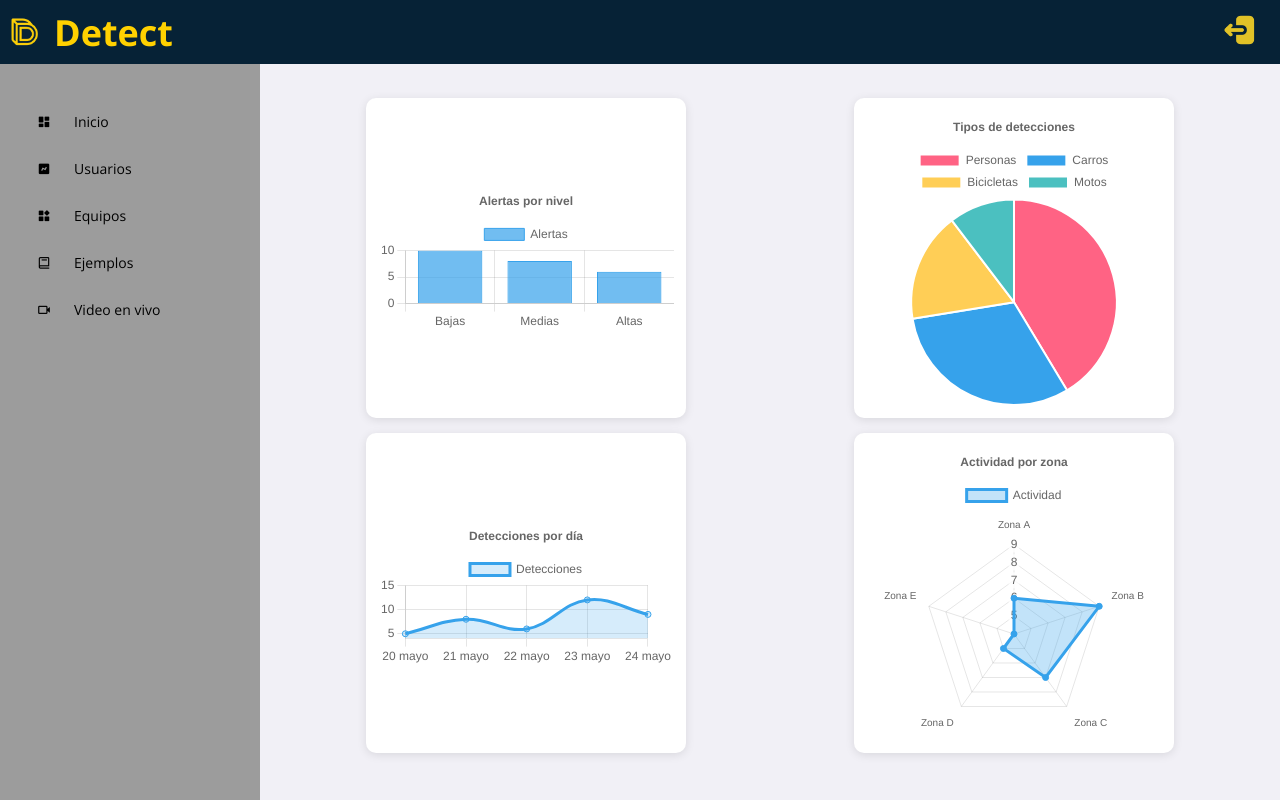
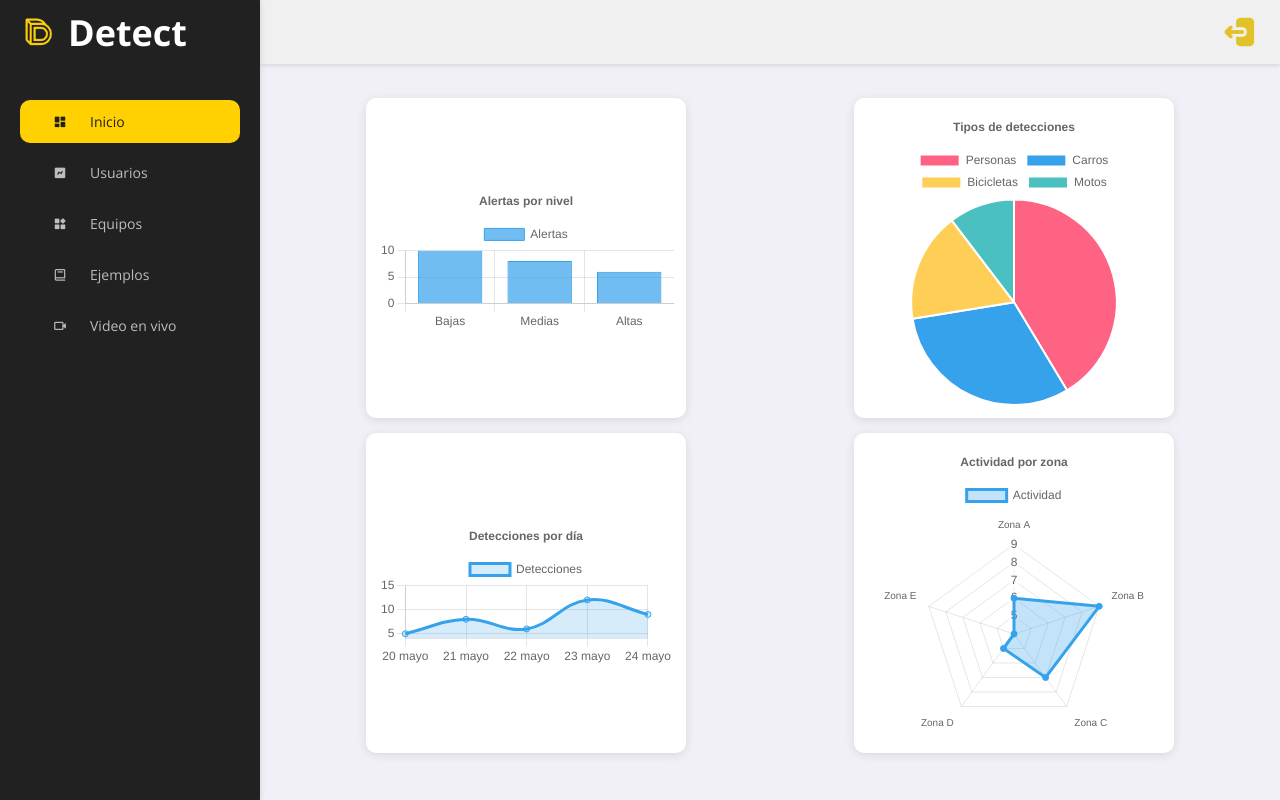
Before and after one commit to Danieltwelve/FrontedModelos, an Angular app: page /dashboard/home in a window 1280 px wide. Built offline with nearby package versions, Linux system fonts and the light colour scheme; sample sign-in values are in the browser's storage.

Commit message:
Se cambian los colores del slidebar y del navbar

```diff
--- a/src/app/dashboard/components/navbar/navbar/navbar.component.css
+++ b/src/app/dashboard/components/navbar/navbar/navbar.component.css
@@ -1,16 +1,22 @@
 /* NAVBAR */
 nav {
-    background: #062236;
+    background: #f0f0f0; /* Un gris bastante claro */
     height: 64px;
-    padding: 0 20px;
+    padding: 0 20px; /* Asegura un padding adecuado para que no esté pegado a los bordes */
     display: flex;
     align-items: center;
-    grid-gap: 28px;
+    justify-content: space-between; /* Esto distribuye el espacio y empuja los elementos a los extremos */
+    grid-gap: 28px; /* Puedes ajustar este gap si tienes más elementos entre el formulario y el perfil */
     position: sticky;
     top: 0;
     left: 0;
     z-index: 100;
+    box-shadow: 0 2px 4px rgba(0, 0, 0, 0.1); /* Añadido un pequeño box-shadow para un efecto de elevación */
+}
 
+/* Si tu H1 de Dashboard vuelve, este es el estilo para él */
+nav h1 {
+    color: #333; /* Un gris oscuro para el texto en la navbar */
 }
 
 nav .toggle-sidebar {
@@ -21,7 +27,7 @@ nav {
 nav form {
     max-width: 400px;
     width: 100%;
-    margin-right: auto;
+    /* margin-right: auto; REMOVIDO: justify-content: space-between se encarga de esto */
 }
 
 nav .form-group {
@@ -30,9 +36,9 @@ nav {
 
 nav .form-group input {
     width: 100%;
-    background: #F1F0F6;
+    background: #ffffff; /* Fondo blanco para el input */
     border-radius: 5px;
-    border: none;
+    border: 1px solid #ddd; /* Borde sutil para el input */
     outline: none;
     padding: 10px 36px 10px 16px;
     transition: all .3s ease;
@@ -85,14 +91,16 @@ nav {
 
 nav .profile {
     position: relative;
+    margin-left: auto; /* Esto empuja el div 'profile' completamente a la derecha */
 }
 
 nav .profile img {
     width: 36px;
     height: 36px;
-    border-radius: 50%;
+    border-radius: 50%; /* Si quieres que el botón de salir sea redondo */
     object-fit: cover;
     cursor: pointer;
+    display: block; /* Asegura que la imagen ocupe su propio espacio */
 }
 
 nav .profile .profile-link {
--- a/src/app/dashboard/components/slidebar/slidebar/slidebar.component.css
+++ b/src/app/dashboard/components/slidebar/slidebar/slidebar.component.css
@@ -3,30 +3,15 @@
     position: fixed;
     max-width: 260px;
     width: 100%;
-  background: #9c9c9c;
+    background: #212121; /* Gris muy oscuro, casi negro como en la imagen de referencia */
     top: 0;
     left: 0;
     height: 100%;
     overflow-y: auto;
     scrollbar-width: none;
-  transition: all .3s ease;
+    transition: all 0.3s ease;
     z-index: 200;
-}
-
-.logo {
-  display: flex;
-  align-items: center;
-  font-size: 1.8rem;
-  font-weight: 700;
-  letter-spacing: 1px;
-  color: #FFFFFF;
-
-}
-
-.logo-img {
-  width: 36px;
-  height: auto;
-  margin-right: 12px;
+    box-shadow: 1px 0px 5px rgba(0, 0, 0, 0.1);
 }
 
 #sidebar.hide {
@@ -44,21 +29,39 @@
 #sidebar .brand {
     font-size: 24px;
     display: flex;
-  align-items: center;
+    align-items: center; /* Esto es clave para alinear verticalmente */
     height: 64px;
     font-weight: 700;
-  color:#FFD100;
+    color: #ffffff; /* Blanco para el texto del logo */
     position: sticky;
     top: 0;
     left: 0;
     z-index: 100;
-  background: #062236;
-  transition: all .3s ease;
-  padding: 0 6px;
-  width: 100%;
+    background: #212121; /* Mismo color de fondo que el sidebar */
+    transition: all 0.3s ease;
+    padding: 0 20px; /* Aumenta el padding horizontal para el espacio inicial */
+    width: 100%; /* Asegura que ocupe todo el ancho disponible */
     border: none;
     text-align: left;
     cursor: pointer;
+    box-sizing: border-box; /* Importante para que el padding no desborde el ancho */
+}
+
+/* Estilo específico para el H1 dentro del brand */
+#sidebar .brand h1 {
+    margin: 0; /* Elimina el margen por defecto del H1 */
+    padding: 0; /* Elimina el padding por defecto del H1 */
+    white-space: nowrap; /* Evita que el texto se rompa en varias líneas */
+    overflow: hidden; /* Oculta cualquier texto que se desborde si el sidebar es muy pequeño */
+    text-overflow: ellipsis; /* Añade puntos suspensivos si el texto se corta */
+}
+
+/* Estilo para la imagen del logo dentro del brand */
+.logo-img {
+    width: 36px;
+    height: auto;
+    margin-right: 12px; /* Margen a la derecha de la imagen para separar del texto */
+    display: block; /* Asegura que la imagen se comporte como un bloque para el margen */
 }
 
 #sidebar .icon {
@@ -67,17 +70,18 @@
     justify-content: center;
     align-items: center;
     margin-right: 6px;
+    color: #bdbdbd; /* Color por defecto para los íconos */
 }
 
 #sidebar .icon-right {
     margin-left: auto;
-  transition: all .3s ease;
+    transition: all 0.3s ease;
 }
 
 #sidebar .side-menu {
     margin: 36px 0;
     padding: 0 20px;
-  transition: all .3s ease;
+    transition: all 0.3s ease;
 }
 
 #sidebar.hide .side-menu {
@@ -92,11 +96,11 @@
     display: flex;
     align-items: center;
     font-size: 14px;
-  color: #000;
-  padding: 12px 16px 12px 0;
-  transition: all .3s ease;
+    color: #bdbdbd; /* Un gris más claro para el texto de los botones inactivos */
+    padding: 12px 16px; /* Ajustado el padding para dar margen interno */
+    margin: 8px 0; /* Margen entre botones */
+    transition: all 0.3s ease;
     border-radius: 10px;
-  margin: 4px 0;
     white-space: nowrap;
     background: transparent;
     border: none;
@@ -106,17 +110,25 @@
 }
 
 #sidebar .side-menu > li > button:hover {
-  background: #F1F0F6;
+    background: #3a3a3a; /* Un gris ligeramente más claro al pasar el mouse */
+    color: #ffffff; /* Texto blanco al pasar el mouse */
 }
+
+/* Estilo para el botón activo o clickeado (clase 'active') */
+#sidebar .side-menu > li > button.active,
+#sidebar .side-menu > li > button.active:hover {
+    background: #ffd100; /* Amarillo brillante como en la imagen de referencia para el botón activo */
+    color: #212121; /* Color de texto oscuro para el botón activo para que contraste */
+}
+
+/* Estilo para el ícono del botón activo */
+#sidebar .side-menu > li > button.active .icon {
+    color: #212121; /* Color oscuro para los íconos del botón activo */
+}
+
 
 #sidebar .side-menu > li > button.active .icon-right {
     transform: rotateZ(90deg);
-}
-
-#sidebar .side-menu > li > button.active,
-#sidebar .side-menu > li > button.active:hover {
-  background: #1775F1;
-  color: #fff;
 }
 
 #sidebar .divider {
@@ -124,8 +136,8 @@
     font-size: 12px;
     text-transform: uppercase;
     font-weight: 700;
-  color: #8D8D8D;
-  transition: all .3s ease;
+    color: #8d8d8d;
+    transition: all 0.3s ease;
     white-space: nowrap;
 }
 
@@ -141,7 +153,7 @@
     padding-left: 54px;
     max-height: 0;
     overflow-y: hidden;
-  transition: all .15s ease;
+    transition: all 0.15s ease;
 }
 
 #sidebar .side-dropdown.show {
@@ -149,7 +161,7 @@
 }
 
 #sidebar .side-dropdown button:hover {
-  color: #1775F1;
+    color: #1775f1;
 }
 
 #sidebar .ads {
@@ -166,7 +178,7 @@
 }
 
 #sidebar .ads .wrapper {
-  background: #F1F0F6;
+    background: #f1f0f6;
     padding: 20px;
     border-radius: 10px;
 }
@@ -178,20 +190,20 @@
     align-items: center;
     padding: 12px 0;
     color: #fff;
-  background: #1775F1;
-  transition: all .3s ease;
+    background: #1775f1;
+    transition: all 0.3s ease;
     border-radius: 5px;
     font-weight: 600;
     margin-bottom: 12px;
 }
 
 #sidebar .btn-upgrade:hover {
-  background: #0C5FCD;
+    background: #0c5fcd;
 }
 
 #sidebar .ads .wrapper p {
     font-size: 12px;
-  color: #8D8D8D;
+    color: #8d8d8d;
     text-align: center;
 }
 
--- a/src/app/dashboard/components/slidebar/slidebar/slidebar.component.html
+++ b/src/app/dashboard/components/slidebar/slidebar/slidebar.component.html
@@ -1,24 +1,33 @@
-<!-- SIDEBAR -->
 <section id="sidebar">
-  <button class="brand" (click)="navigateTo('landing-page')">
-    <img src="assets/detect_logo.png" alt="Logo" class="logo-img" /><h1>Detect</h1>
-  </button>
+  <button class="brand" (click)="navigateTo('landing-page')" [class.active]="activeRoute === 'landing-page'">
+  <img src="assets/detect_logo.png" alt="Logo" class="logo-img" />
+  <h1>Detect</h1>
+</button>
   <ul class="side-menu">
     <li>
-      <button (click)="navigateTo('home')"><i class='bx bxs-dashboard icon'></i> Inicio</button>
+      <button (click)="navigateTo('home')" [class.active]="activeRoute === 'home'">
+        <i class='bx bxs-dashboard icon'></i> Inicio
+      </button>
     </li>
     <li>
-      <button (click)="navigateTo('users')"><i class='bx bxs-chart icon'></i> Usuarios</button>
+      <button (click)="navigateTo('users')" [class.active]="activeRoute === 'users'">
+        <i class='bx bxs-chart icon'></i> Usuarios
+      </button>
     </li>
     <li>
-      <button (click)="navigateTo('devices')"><i class='bx bxs-widget icon'></i> Equipos</button>
+      <button (click)="navigateTo('devices')" [class.active]="activeRoute === 'devices'">
+        <i class='bx bxs-widget icon'></i> Equipos
+      </button>
     </li>
     <li>
-      <button (click)="navigateTo('examples')"><i class='bx bx-book icon'></i> Ejemplos</button>
+      <button (click)="navigateTo('examples')" [class.active]="activeRoute === 'examples'">
+        <i class='bx bx-book icon'></i> Ejemplos
+      </button>
     </li>
     <li>
-      <button (click)="navigateTo('livevideo')"><i class='bx bx-video icon'></i> Video en vivo</button>
+      <button (click)="navigateTo('livevideo')" [class.active]="activeRoute === 'livevideo'">
+        <i class='bx bx-video icon'></i> Video en vivo
+      </button>
     </li>
   </ul>
 </section>
-<!-- SIDEBAR -->
--- a/src/app/dashboard/components/slidebar/slidebar/slidebar.component.ts
+++ b/src/app/dashboard/components/slidebar/slidebar/slidebar.component.ts
@@ -1,5 +1,6 @@
 import { Component } from '@angular/core';
-import { Router } from '@angular/router';
+import { Router, NavigationEnd } from '@angular/router'; // Importa NavigationEnd
+import { filter } from 'rxjs/operators'; // Importa filter
 
 @Component({
   selector: 'app-slidebar',
@@ -7,7 +8,25 @@ import { Router } from '@angular/router';
   styleUrls: ['./slidebar.component.css']
 })
 export class SlidebarComponent {
-  constructor(private router: Router) {}
+  // Nueva propiedad para almacenar la ruta activa
+  activeRoute: string = '';
+
+  constructor(private router: Router) {
+    // Suscribirse a los eventos del router para actualizar activeRoute
+    this.router.events.pipe(
+      filter(event => event instanceof NavigationEnd)
+    ).subscribe((event: NavigationEnd) => {
+      // Extrae la ruta principal después de /dashboard/ o /
+      const urlSegments = event.urlAfterRedirects.split('/');
+      if (urlSegments[1] === 'dashboard' && urlSegments.length > 2) {
+        this.activeRoute = urlSegments[2]; // Captura la parte de la ruta después de /dashboard/
+      } else if (urlSegments[1] === 'landing-page') {
+        this.activeRoute = 'landing-page'; // Para la ruta de landing-page
+      } else {
+        this.activeRoute = ''; // Por si no hay ruta activa o es otra cosa
+      }
+    });
+  }
 
   navigateTo(route: string): void {
     if (route === 'landing-page') {
@@ -15,6 +34,6 @@ export class SlidebarComponent {
     } else {
       this.router.navigate(['/dashboard', route]);
     }
+    // No necesitas actualizar activeRoute aquí, el router.events se encargará
   }
-
 }
--- a/src/app/dashboard/dashboard.component.css
+++ b/src/app/dashboard/dashboard.component.css
@@ -19,13 +19,10 @@
   --red: #FC3B56;
 }
 
-html {
-  overflow-x: hidden;
-}
-
-body {
-  background: var(--grey);
-  overflow-x: hidden;
+/* Modificación crucial para el HTML y BODY */
+html, body {
+  height: 100%; /* Asegura que html y body ocupen toda la altura del viewport */
+  overflow: hidden; /* Evita que html y body tengan scrollbars, el scroll será gestionado internamente */
 }
 
 a {
@@ -36,30 +33,72 @@ li {
   list-style: none;
 }
 
-/* CONTENT */
-#content {
-  position: relative;
-  width: calc(100% - 260px);
-  left: 260px;
-  transition: all .3s ease;
+/* El componente DashboardComponent (host) contendrá todo el layout */
+/* Le damos un display flex para que el sidebar y el contenido estén uno al lado del otro */
+:host { /* Selecciona el elemento host de tu DashboardComponent */
+  display: flex;
+  height: 100vh; /* Ocupa el 100% de la altura del viewport */
+  width: 100vw; /* Ocupa el 100% del ancho del viewport */
+  /* El background del body aquí puede ir en el :host si quieres que sea todo el dashboard */
+  background: var(--grey); /* Color de fondo general del dashboard */
 }
 
-#sidebar.hide + #content {
-  width: calc(100% - 60px);
-  left: 60px;
+app-slidebar {
+
 }
 
-/* MAIN */
+
+/* CONTENT - El contenedor a la derecha del sidebar, que contiene el navbar y el main */
+#content {
+  position: relative; /* Necesario para que el z-index de app-navbar funcione correctamente si es fixed/sticky */
+  margin-left: 260px; /* Empuja el contenido a la derecha del sidebar (ancho del sidebar) */
+  width: calc(100% - 260px); /* Ocupa el ancho restante de la pantalla */
+  transition: all .3s ease;
+  display: flex; /* Convierte #content en un contenedor flex */
+  flex-direction: column; /* Apila app-navbar y main verticalmente */
+  height: 100%; /* Ocupa el 100% de la altura de su padre (:host) */
+  overflow-y: hidden; /* Importante: #content NO debe tener scroll. Lo gestionará 'main' */
+}
+
+
+/* Si #sidebar.hide se aplica directamente al elemento app-slidebar: */
+app-slidebar.hide + #content { /* Esta regla funciona si #sidebar.hide es un sibling en el flujo normal */
+  width: calc(100% - 60px);
+  margin-left: 60px;
+}
+
+
+/* APP-NAVBAR - Tu componente de barra de navegación superior */
+app-navbar {
+  /* No necesita position: fixed aquí, ya que su padre (#content) gestiona la altura */
+  height: 64px; /* Altura fija de tu navbar */
+  min-height: 64px; /* Asegura que no se encoja si el contenido es mucho */
+  width: 100%; /* Ocupa todo el ancho disponible dentro de #content */
+  background: var(--light); /* Color de fondo del navbar */
+  border-bottom: 1px solid var(--grey); /* Línea divisoria inferior del navbar */
+  z-index: 10; /* Asegura que esté por encima del contenido principal */
+  /* Puedes añadir un box-shadow si quieres una sombra debajo del navbar */
+  /* box-shadow: 0px 1px 5px rgba(0, 0, 0, 0.1); */
+}
+
+
+/* MAIN - El contenedor donde se renderiza el router-outlet */
 main {
-  width: 100%;
-  padding: 24px 20px 20px 20px;
+  flex-grow: 1; /* ¡Esto es CLAVE! Hace que 'main' ocupe todo el espacio vertical restante dentro de #content */
+  overflow-y: auto; /* ¡AQUÍ ES DONDE SE HABILITA LA BARRA DE SCROLL VERTICAL! */
+  padding: 24px 20px 20px 20px; /* Tu padding original */
+  /* Puedes añadir un background aquí si quieres un color de fondo diferente para el área de contenido scrollable */
+  /* background: var(--light); */
 }
+
 
 /* Responsive styles */
 @media screen and (max-width: 768px) {
+  /* Si en móviles el sidebar se oculta o se superpone, ajusta el margin-left de #content */
+  /* Esto dependerá de la lógica de tu sidebar responsive */
   #content {
-    position: relative;
-    width: calc(100% - 60px);
-    transition: all .3s ease;
+    /* Por ejemplo, si el sidebar se superpone o es un overlay en móvil, el margin-left debería ser 0 */
+    /* margin-left: 0; */
+    /* width: 100%; */
   }
 }
```
Lines whose indentation alone changed are shown as unchanged.
